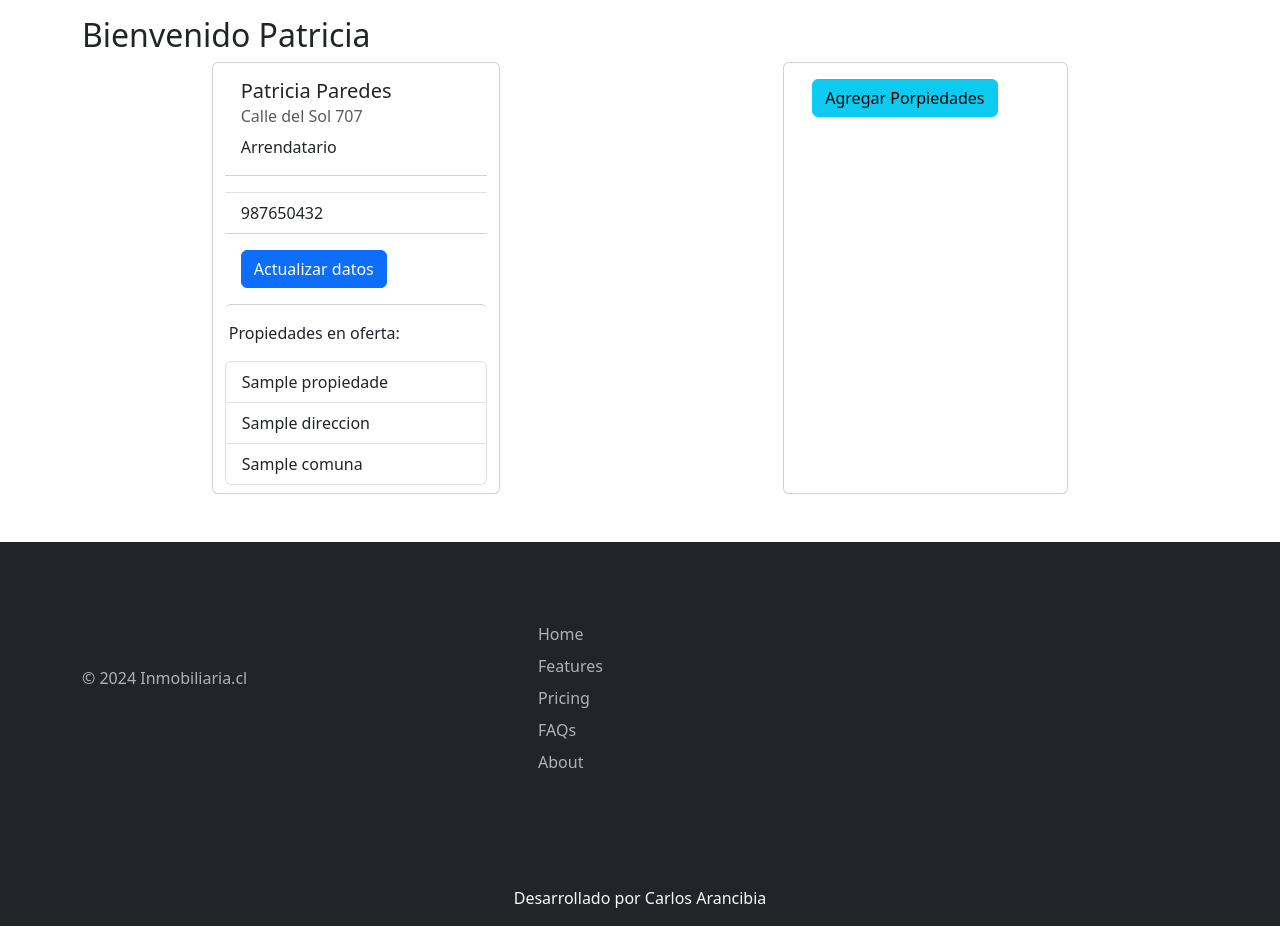
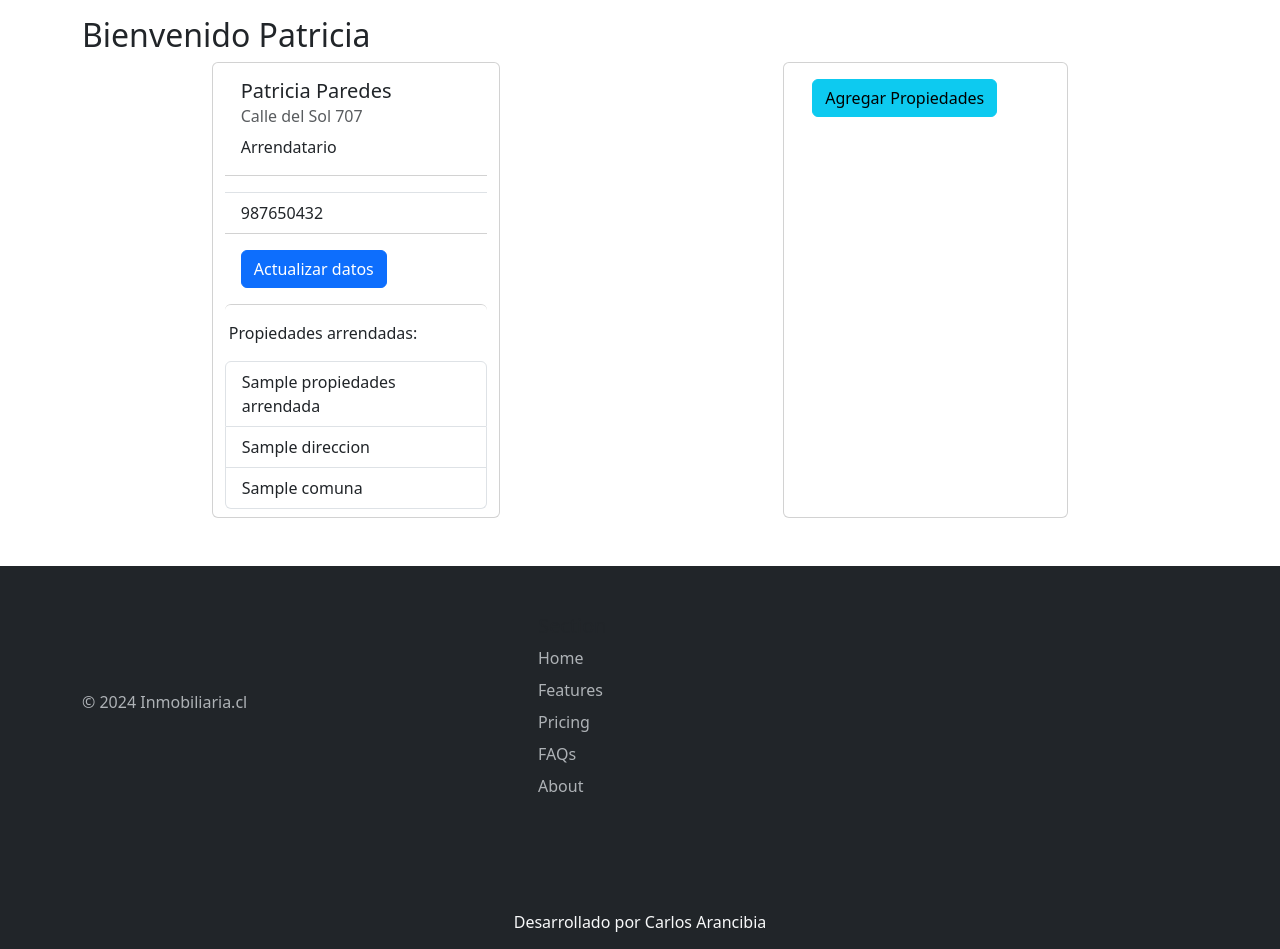
Before and after one commit to carlosarancibiaa/M7-Inmobiliaria, a Django app: template proyecto_inmobiliaria/app_inmobiliaria/templates/perfil.html in a window 1280 px wide. Shown: the part 56-1005 px from the top of the page. Before the commit the page ends 982 px from the top, so only its background shows below. Run offline with Django 5.2, Linux system fonts and the light colour scheme; a user stored in the database is signed in; tables that the repository leaves empty hold one stand-in row (values such as "Sample post"); the template is opened without the code that fills it: most values are stand-ins (such as "Sample title", 1, 10 or a date in 2020); parts of the project's set-up code (start-up, migrations or seed data) failed here and were passed over.

Commit message:
Diferenciación de comportamiento de la vista perfil de acuerdo al tipo de usuario

```diff
--- a/proyecto_inmobiliaria/app_inmobiliaria/templates/perfil.html
+++ b/proyecto_inmobiliaria/app_inmobiliaria/templates/perfil.html
@@ -24,6 +24,7 @@
         <a href="{% url 'actualizar' %}" class=" btn btn-primary">Actualizar datos</a>
       </div>
       <div class="list-group">
+        {% if user.tipo == 'arrendador' %}
           <p class="ps-1 pt-3 pb-0">Propiedades en oferta:</p>
           {% for p in propiedades %}
           <ul class="list-group mb-2">
@@ -34,8 +35,21 @@
           {% empty %}
           <p class="ps-3 pt-0">Sin propiedades</p>
           {% endfor %}
+        {% else %}
+          <p class="ps-1 pt-3 pb-0">Propiedades arrendadas:</p>
+          {% for p in propiedades_arrendadas %}
+          <ul class="list-group mb-2">
+            <li class="list-group-item ">{{p.nombre}}</li>
+            <li class="list-group-item ">{{p.direccion}}</li>
+            <li class="list-group-item ">{{p.comuna.nombre}}</li>
+          </ul>
+          {% empty %}
+          <p class="ps-3 pt-0">Sin arriendos</p>
+          {% endfor %}
+        {% endif %}
       </div>
     </div>
+    {% if propiedades %}
     <div class="card d-inline-block col-3 mx-auto">
       {% if agregar %}
       <form action="" method="POST">
@@ -95,13 +109,14 @@
         <div class="py-2">
           <input name="dueño" type="hidden" value="{{user.rut}}" class="form-control">
         </div>
-        <button type="submit" class="btn btn-info">Agregar Porpiedades</button>
+        <button type="submit" class="btn btn-info">Agregar Propiedades</button>
       </form>
       {% else %}
       <form action="" method="POST">
         {% csrf_token %}
-        <button type="submit" class="btn btn-info m-3">Agregar Porpiedades</button>
+        <button type="submit" class="btn btn-info m-3">Agregar Propiedades</button>
       </form>
+      {% endif %}
     {% endif %}
     </div>
   </div>
--- a/proyecto_inmobiliaria/app_inmobiliaria/views.py
+++ b/proyecto_inmobiliaria/app_inmobiliaria/views.py
@@ -59,7 +59,8 @@ def perfil(request):
     else:
         agregar= False
         propiedades= request.user.propiedades.all()
-        return render(request, 'perfil.html', {'propiedades': propiedades,  'agregar':agregar})
+        propiedades_arrendadas = request.user.propiedades_arrendadas.all()
+        return render(request, 'perfil.html', {'propiedades': propiedades,  'agregar':agregar, 'propiedades_arrendadas': propiedades_arrendadas})
 
 @login_required
 def actualizar(request):
```
Lines whose indentation alone changed are shown as unchanged.
